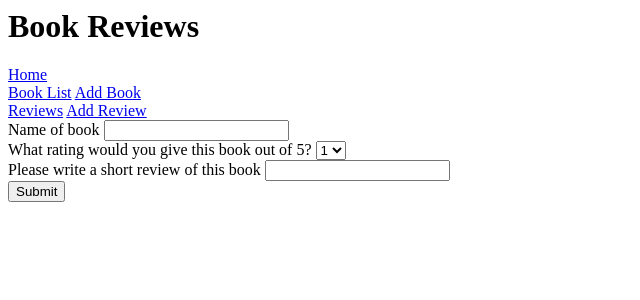
After one commit to gregorule/book_shop, a Flask app: page /addReviewTwo/1 in a window 1280 px wide. The commit adds this page. Shown: the top 300 px of the page, without its empty margins (0-640 px from the left). Run offline with Flask 2, Linux system fonts and the light colour scheme; data that the repository does not hold is empty.

Commit message:
second addReview added in

```diff
--- a/application/forms.py
+++ b/application/forms.py
@@ -18,4 +18,5 @@ class ReviewForm(FlaskForm):
         ("5", "5")
     ])
     review = StringField("Please write a short review of this book")
+    book_ref = BookForm.book_name
     submit = SubmitField("Submit")
--- a/application/routes.py
+++ b/application/routes.py
@@ -49,6 +49,22 @@ def addReview():
             return redirect(url_for('readReviews'))
     return render_template('addreview.html', form=form)
 
+@app.route('/addReviewTwo/<int:id>', methods=['GET','POST'])
+def addReviewTwo(id):
+    form = ReviewForm()
+    review = Reviews.query.get(id)
+    if request.method == 'POST':
+        if form.validate_on_submit():
+            reviewData = Reviews(
+                book_id = id,
+                rating = form.rating.data,
+                review = form.review.data
+            )
+            db.session.add(reviewData)
+            db.session.commit()
+            return redirect(url_for('readReviews'))
+    return render_template('addreviewtwo.html', form=form)
+
 @app.route('/update/<int:id>', methods= ['GET', 'POST'])
 def updateBooks(id):
     form = BookForm()
--- /dev/null
+++ b/application/templates/addreviewtwo.html
@@ -0,0 +1,18 @@
+{% extends "layout.html" %}
+{% block body %}
+
+<div class="form">
+
+    <form method="POST", action="">
+        {{ form.hidden_tag() }}
+        {{ form.book_ref.label }} {{ form.book_ref }}
+        <br>
+        {{ form.rating.label }} {{ form.rating }}
+        <br>
+        {{ form.review.label }} {{ form.review }}
+        <br>
+        {{ form.submit }}
+    </form>
+</div>
+
+{% endblock body %}
--- a/application/templates/books.html
+++ b/application/templates/books.html
@@ -3,7 +3,8 @@
 <br>
 {% for book in books %}
 <br>
-<p>Title: {{ book.book_name }} </p>
+<p><strong>Title: {{ book.book_name }}</strong></p>
+<p>Book ID: {{ book.book_id }}</p>
 <p>Author: {{ book.author_name }}</p>
 <p>Number of Pages: {{ book.pages }}</p>
 <p>Genre: {{ book.genre }}</p>
@@ -13,5 +14,8 @@
 <form action="{{ url_for('updateBooks', id=book.book_id) }}">
     <button type="Submit">Update Book</button>
 </form>
+<form action="{{ url_for('addReviewTwo', id=book.book_id) }}">
+    <button type="Submit">Review This Book</button>
+</form>
 {% endfor %}
 {% endblock body %}
```
